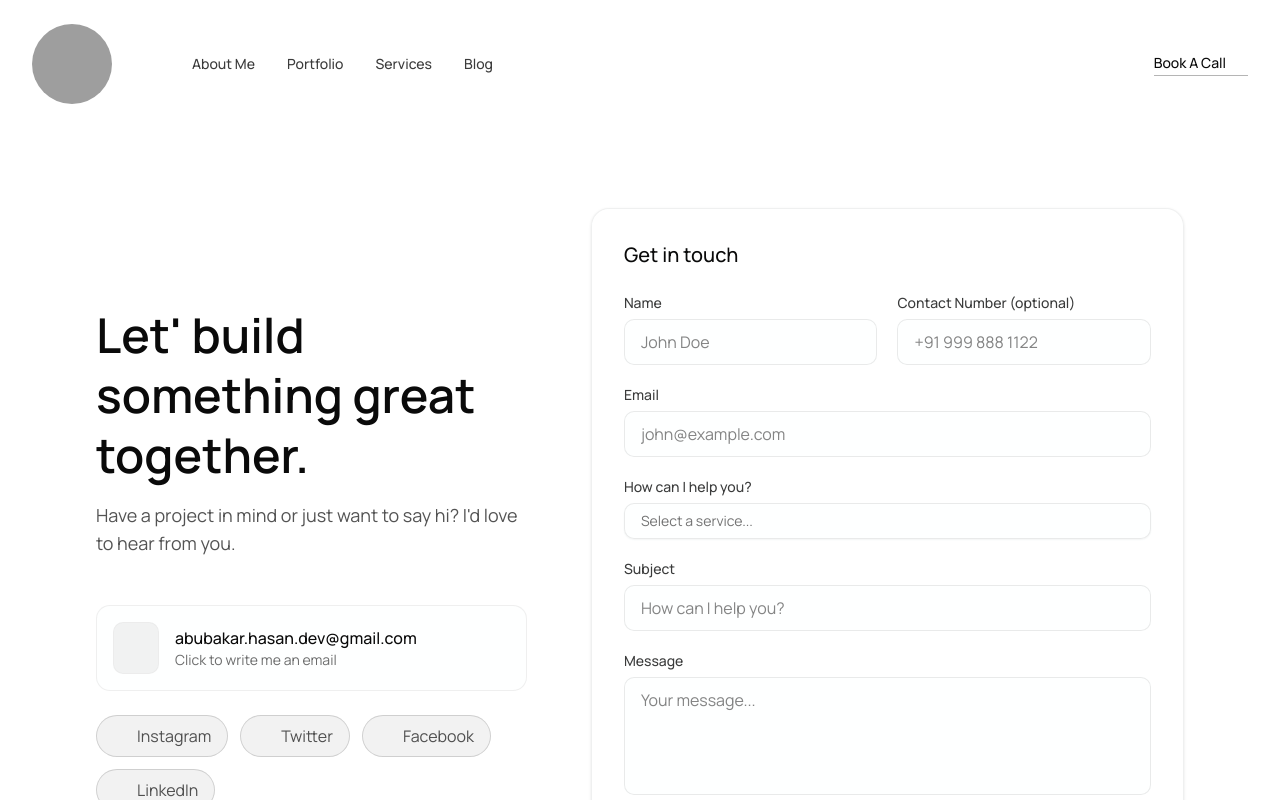
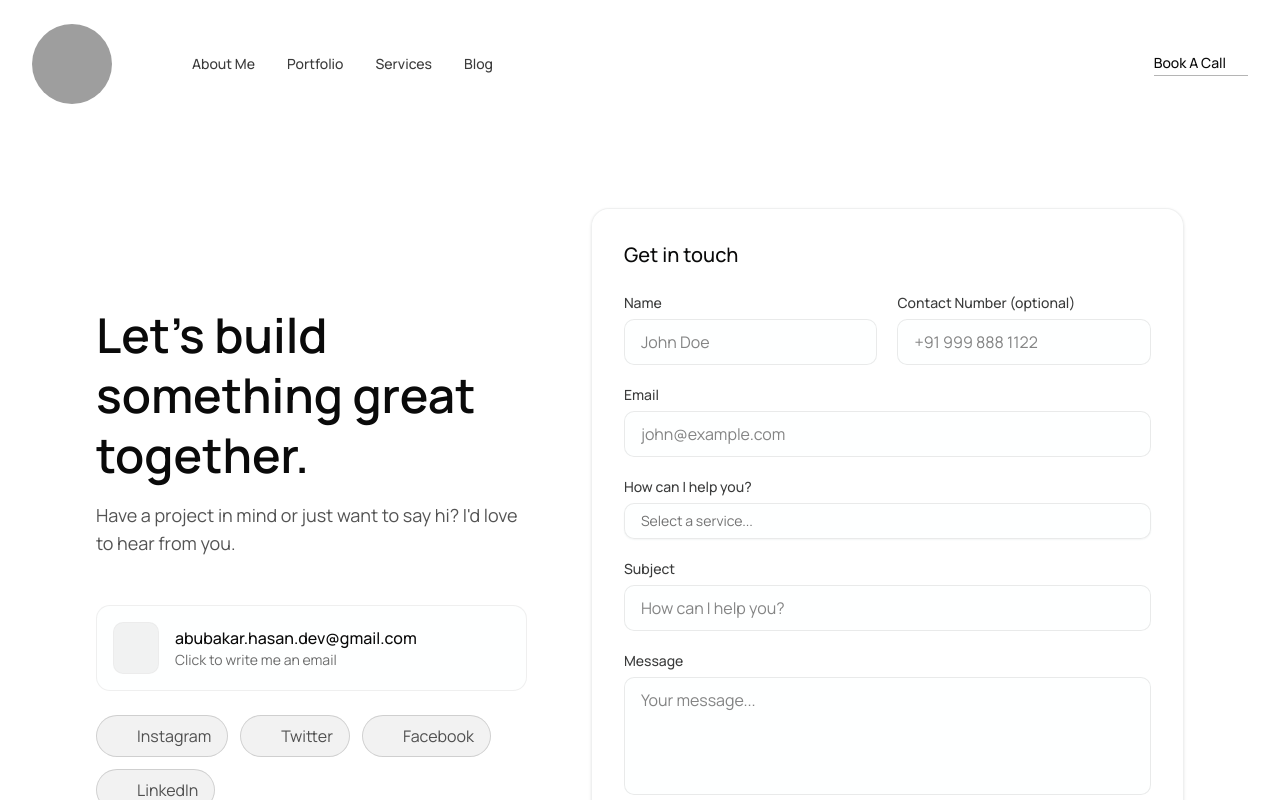
Before and after one commit to abu-bakar-hasan/nextjs_portfolio_-1, a Next.js app: page /contact in a window 1280 px wide. Shown: the top 800 px of the page. Built offline with nearby package versions, Linux system fonts and the light colour scheme; grey boxes are pictures that could not be loaded; some icons are missing.

Commit message:
Fixed a grammer error

```diff
--- a/app/contact/ClientContact.tsx
+++ b/app/contact/ClientContact.tsx
@@ -220,7 +220,7 @@ export default function Contact() {
       <div className="w-full md:w-[40%] flex flex-col justify-center">
         <div className="mb-12">
           <h1 className="text-4xl sm:text-5xl font-bold leading-tight!">
-            Let&apos; build something great together.
+            Let&apos;s build something great together.
           </h1>
           <p className="mt-4 text-lg text-foreground/70">
             Have a project in mind or just want to say hi? I&apos;d love to hear from you.
```
